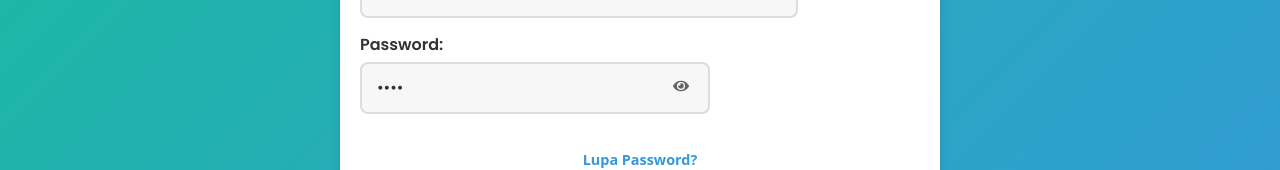
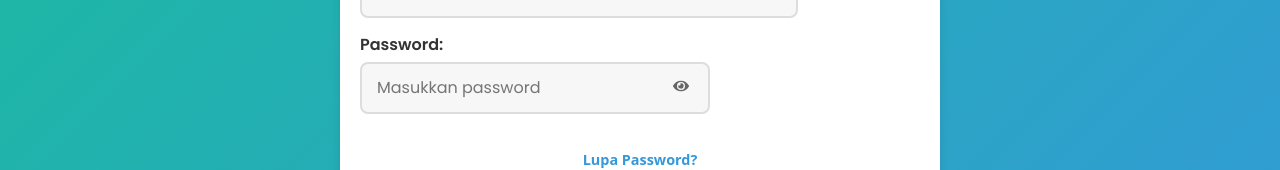
Before and after one commit to bimowahyu/deploybaru, a React (Create React App) app: page /login in a window 1280 px wide. Shown: the part 342-512 px from the top of the page. Built offline with nearby package versions, Linux system fonts and the light colour scheme.

Commit message:
Update Login.js

```diff
--- a/src/components/Login.js
+++ b/src/components/Login.js
@@ -3,6 +3,8 @@ import { useNavigate } from "react-router-dom";
 import "./Login.css";
 import { FaEye, FaEyeSlash, FaLock } from "react-icons/fa";
 import axios from "axios";
+
+axios.defaults.withCredentials = true; // Set globally to handle cookies
 
 function Login() {
   const [username, setUsername] = useState("");
@@ -31,7 +33,6 @@ function Login() {
           alert("Tipe pengguna tidak dikenali");
         }
       } else {
-        console.error("Login gagal:", data);
         alert(data.message || "Username atau Password salah");
       }
     } catch (error) {
@@ -64,8 +65,14 @@ function Login() {
         <label>
           Password:
           <div className="password-container">
-          <input type="password" placeholder="Masukkan password" required value autocomplete="current-password" />
-
+            <input
+              type={showPassword ? "text" : "password"}
+              value={password}
+              onChange={(e) => setPassword(e.target.value)}
+              placeholder="Masukkan password"
+              required
+              autoComplete="current-password"
+            />
             <button
               type="button"
               className="password-toggle"
```
